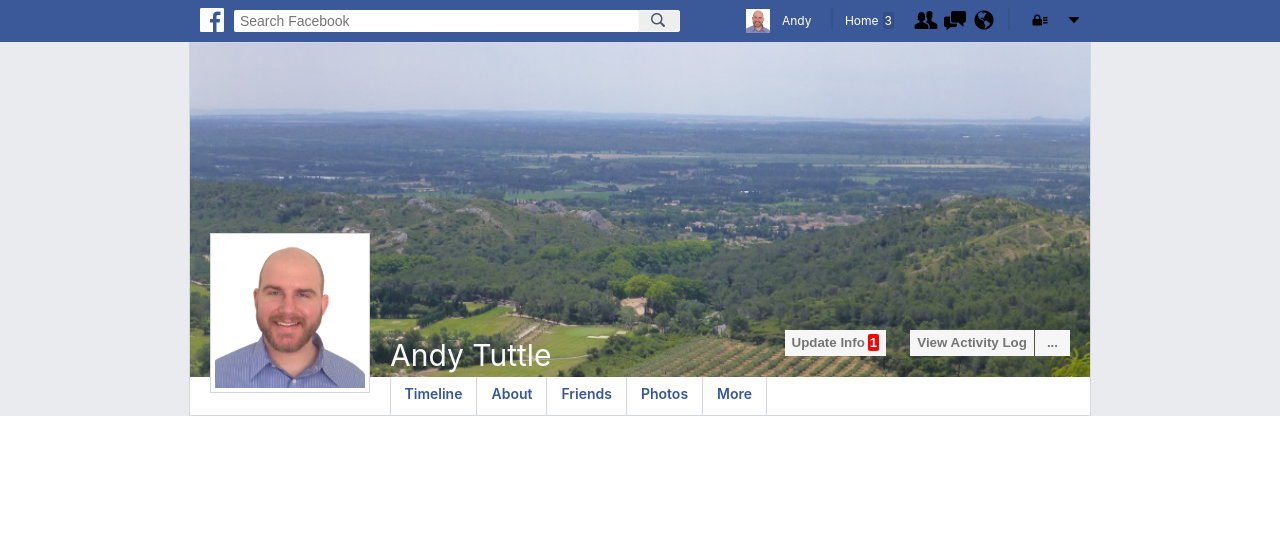
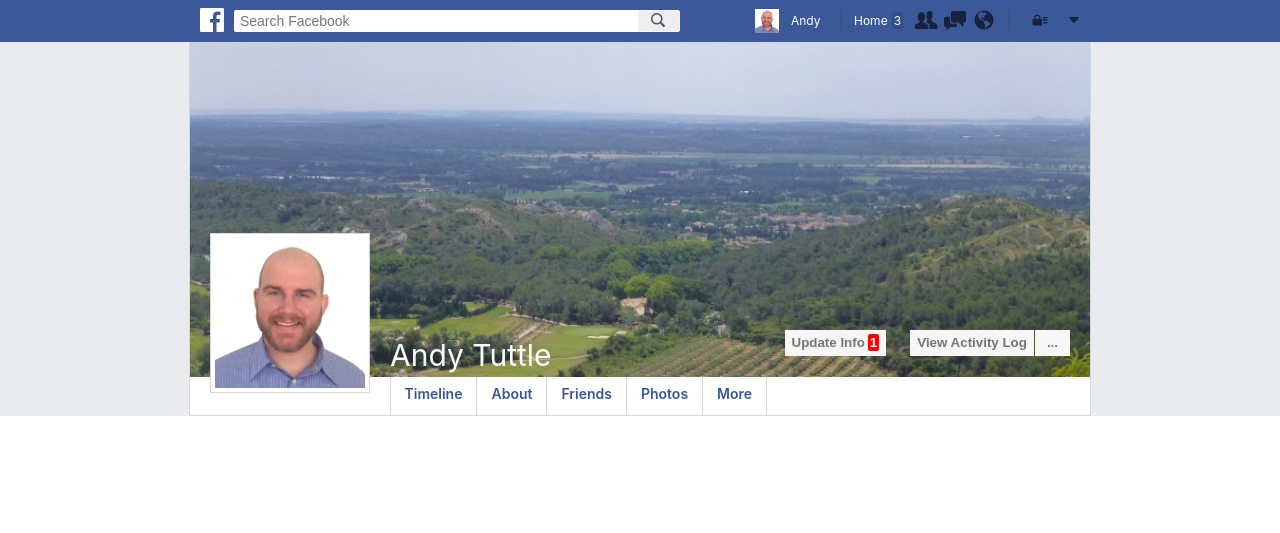
Before and after one commit to AndyTuttle12/facebook-clone, a plain HTML site: page index.html in a window 1280 px wide. Drawn offline with Linux system fonts and the light colour scheme.

Commit message:
Added new selector divs and opacity adjustments

```diff
--- a/index.html
+++ b/index.html
@@ -39,8 +39,10 @@
 						|
 					</div>
 					<!-- The Home Button -->
-					<div id="home-link">
-						<a href="#">Home</a><span id="blue-notification">3</span>
+					<div id="home-select">
+						<div id="home-link">
+							<a href="#">Home</a><span id="blue-notification">3</span>
+						</div>
 					</div>
 					<!-- Social Icons -->
 					<div class="social-icon friends">
--- a/styles.css
+++ b/styles.css
@@ -57,12 +57,31 @@ img{
 }
 
 #profile-select:hover{
-	background-color: #204680;
+	background-color: #29487d;
 }
 
 #home-link a{
 	color: #fff;
 	text-decoration: none;
+}
+
+#home-link{
+	margin-top: -6px;
+}
+
+#home-select{
+	height: 29px;
+	width: 45px;
+	border-radius: 2px;
+	position: relative;
+	margin: 6px 0 0 -10px;
+	margin-right: 0px;
+	padding-left: 10px;
+	padding-right: 10px;
+}
+
+#home-select:hover{
+	background-color: #29487d;
 }
 
 #fb-logo{
@@ -125,6 +144,11 @@ img{
 	background-size: 26px 905px;
 	margin-left: 5px;
 	margin-top: 8px;
+	opacity: .6;
+}
+
+.social-icon:hover{
+	opacity: 1;
 }
 /* specifically for the friends div */
 .friends{
```
